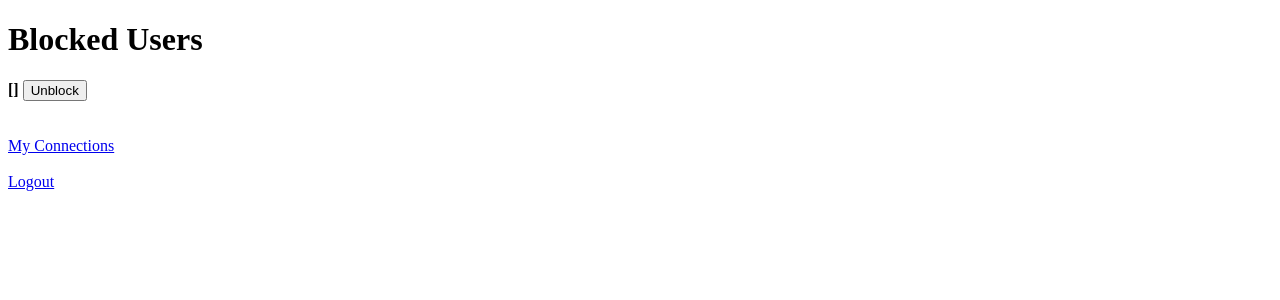
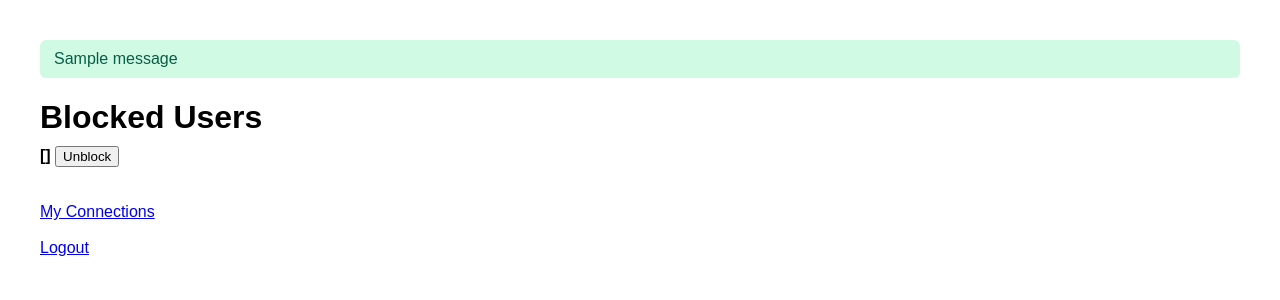
Before and after one commit to kuduyash99/CryptChat, a Flask app: template templates/blocked.html in a window 1280 px wide. Shown: the top 300 px of the page. Run offline with Flask 3, Linux system fonts and the light colour scheme; the template is opened without the code that fills it: most values are stand-ins (such as "Sample title", 1, 10 or a date in 2020); one stand-in notice (Sample message) is shown; parts of the project's set-up code (start-up, migrations or seed data) failed here and were passed over.

Commit message:
Fix flash messages and shared styling

```diff
--- a/static/css/style.css
+++ b/static/css/style.css
@@ -7,3 +7,19 @@ body {
 h1 {
     margin-bottom: 10px;
 }
+
+.flash {
+    padding: 10px 14px;
+    margin-bottom: 20px;
+    border-radius: 6px;
+}
+
+.flash-success {
+    background: #d1fae5;
+    color: #065f46;
+}
+
+.flash-error {
+    background: #fee2e2;
+    color: #991b1b;
+}
--- a/templates/blocked.html
+++ b/templates/blocked.html
@@ -2,9 +2,17 @@
 <html>
 <head>
     <title>Blocked Users - CryptChat</title>
+    <link rel="stylesheet" href="{{ url_for('static', filename='css/style.css') }}">
 </head>
 
 <body>
+{% with messages = get_flashed_messages(with_categories=true) %}
+    {% if messages %}
+        {% for category, message in messages %}
+            <div class="flash flash-{{ category }}">{{ message }}</div>
+        {% endfor %}
+    {% endif %}
+{% endwith %}
 
     <h1>Blocked Users</h1>
 
```
Also changed, not shown: app/auth.py (+10 -4 lines), templates/connection_requests.html (+8 -0 lines), templates/connections.html (+10 -2 lines), templates/search.html (+8 -1 lines).
